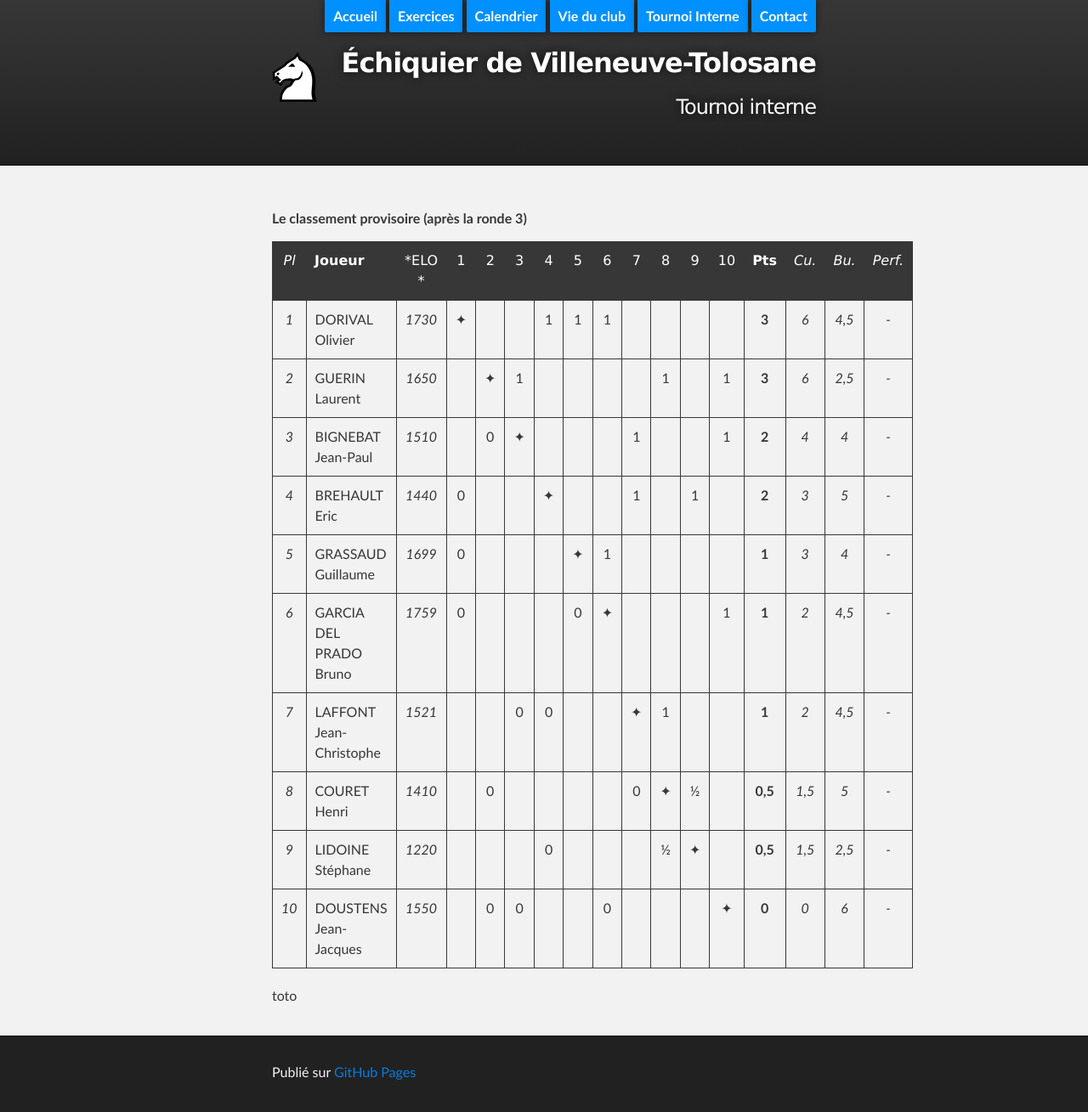
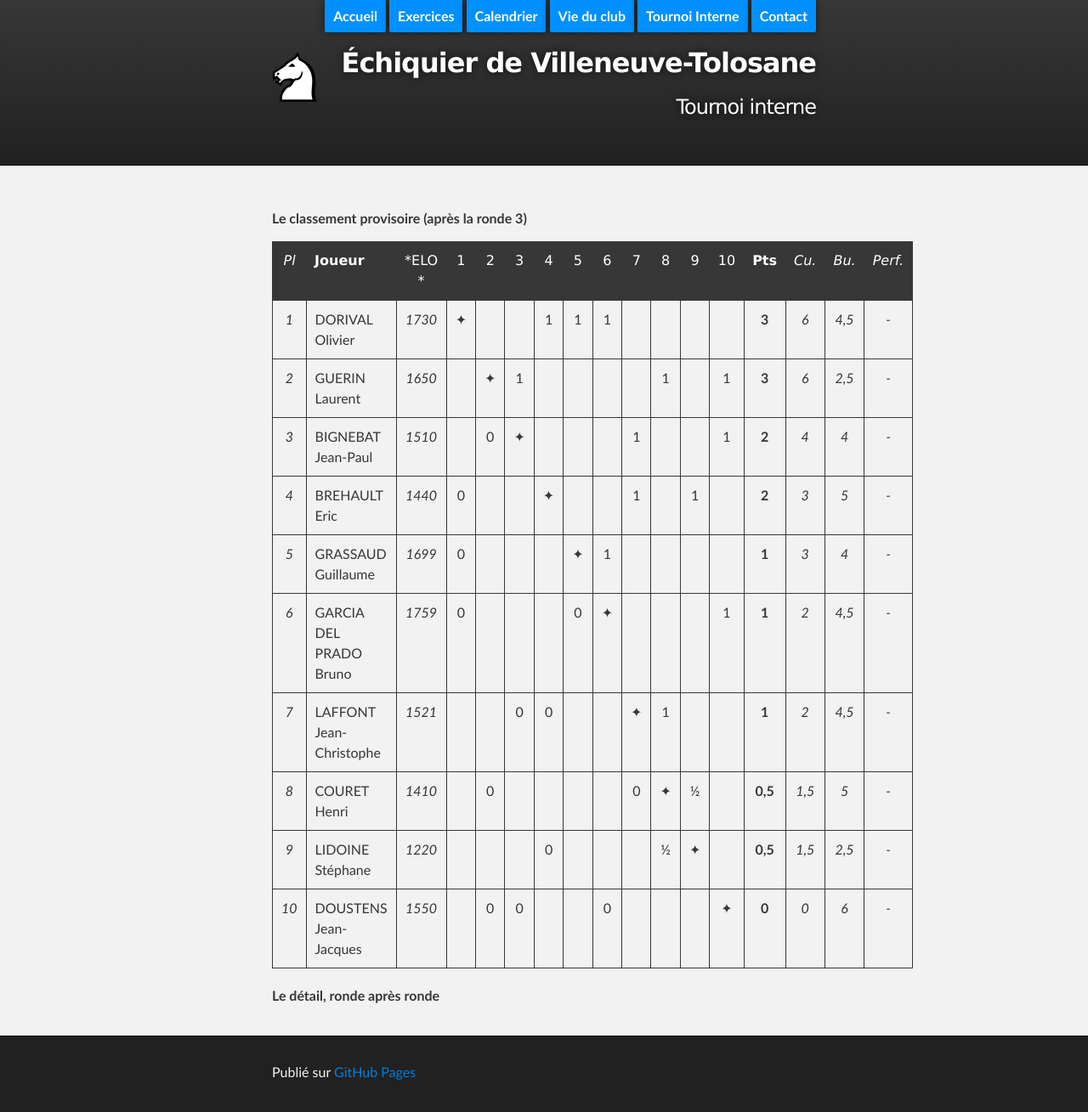
Before and after one commit to echiquier-villeneuve-tolosane/echiquier-villeneuve-tolosane.github.io, a Jekyll site: the page built from tournoiinterne.md, in a window 1280 px wide. Shown: the whole page at 85% size. Built offline with Jekyll 4.4.1, drawn with Linux system fonts in a browser that asks for light colours; nearby versions of some CDN libraries.

Commit message:
Updated tournoiinterne.md

```diff
--- a/tournoiinterne.md
+++ b/tournoiinterne.md
@@ -21,4 +21,4 @@ published: true
 |*9*| LIDOINE Stéphane        | *1220* | | | |0| | | |&#189;|&#10022;| |**0,5**|*1,5*|*2,5*|*-*|
 |*10*| DOUSTENS Jean-Jacques  | *1550* | |0|0| | |0| | | |&#10022;|**0**|*0*|*6*|*-*|
 
-toto
+**Le détail, ronde après ronde**
```
